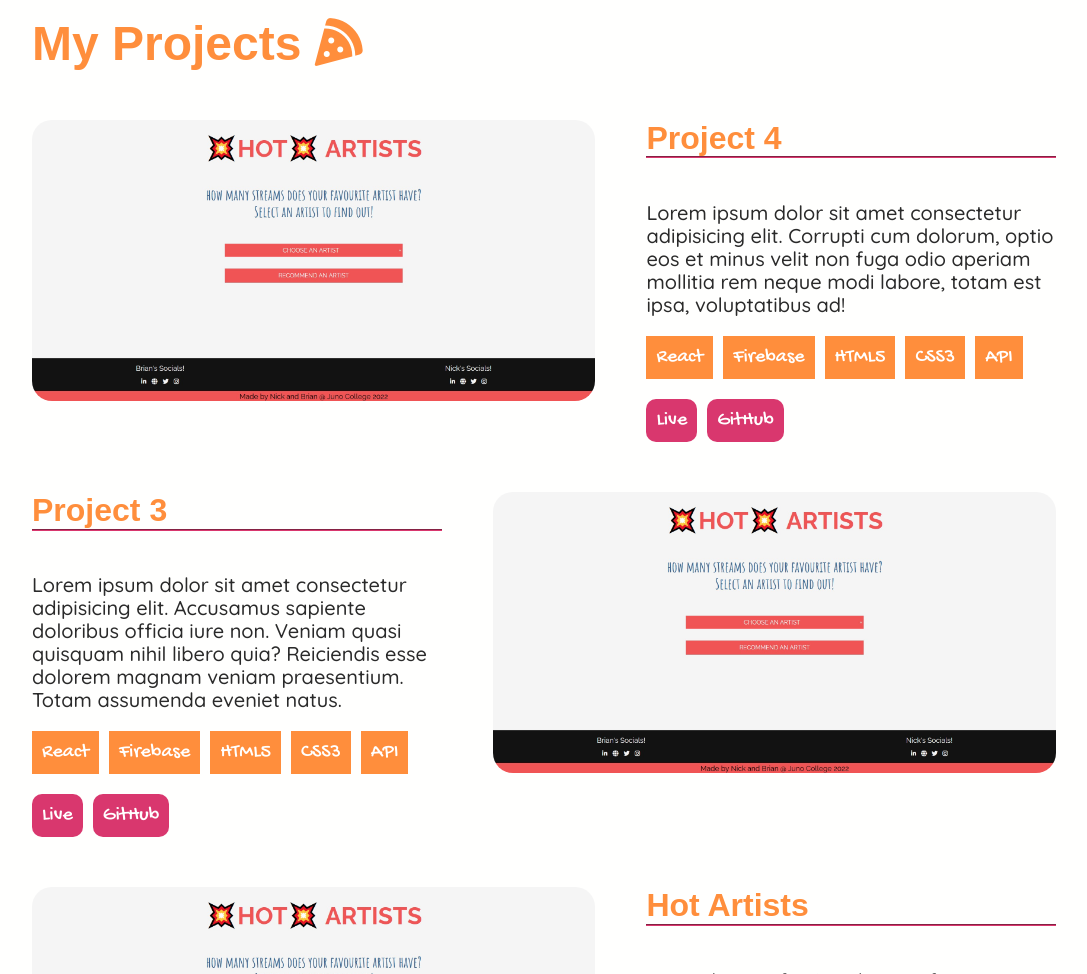
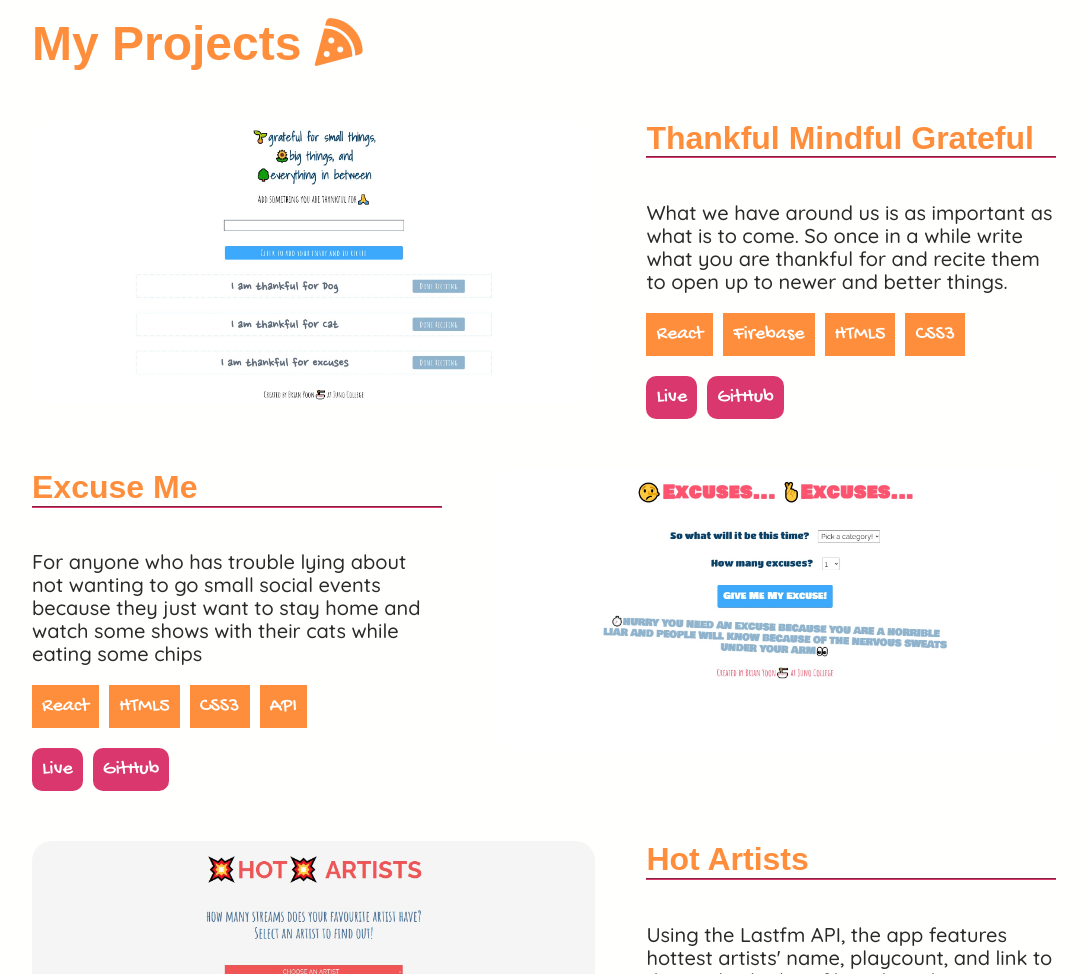
Before and after one commit to BrianYoon91/brian-yoonique-portfolio, a plain HTML site: page index.html in a window 1280 px wide. Shown: the part 2420-3394 px from the top of the page, without its empty margins (96-1183 px from the left). Drawn offline with Linux system fonts and the light colour scheme; a web font is replaced by a local one.

Commit message:
project pictures and favicon updated

```diff
--- a/index.html
+++ b/index.html
@@ -4,8 +4,10 @@
     <meta charset="UTF-8">
     <meta http-equiv="X-UA-Compatible" content="IE=edge">
     <meta name="viewport" content="width=device-width, initial-scale=1.0">
-    <title>Brian Yoon's Portfolio</title>
+    <title>Brian Yoon</title>
+    <link rel="shortcut icon" type="image/png" href="./assets/favIcon.png">
     <link rel="stylesheet" href="./styles/styles.css">
+
 </head>
 <body>
 
@@ -120,20 +122,19 @@
 
                 <div class="projectContainer">
 
-                    <div class="projectImage"><img src="./assets/hotArtistApp.jpg" alt=""></div>
+                    <div class="projectImage"><img src="./assets/thankfulMindfulGrateful.jpg" alt="picture of an app that makes you practice thankfulness"></div>
                     <div class="projectText">
-                        <h4>Project 4</h4>
-                        <p>Lorem ipsum dolor sit amet consectetur adipisicing elit. Corrupti cum dolorum, optio eos et minus velit non fuga odio aperiam mollitia rem neque modi labore, totam est ipsa, voluptatibus ad!</p>
+                        <h4>Thankful Mindful Grateful</h4>
+                        <p>What we have around us is as important as what is to come. So once in a while write what you are thankful for and recite them to open up to newer and better things.</p>
                         <ul class="skills">
                             <li>React</li>
                             <li>Firebase</li>
                             <li>HTML5</li>
                             <li>CSS3</li>
-                            <li>API</li>
                         </ul>
                         <ul class="liveSites">
-                            <li><a href="" target="_blank">Live</a></li>
-                            <li><a href="" target="_blank">GitHub</a></li>
+                            <li><a href="https://thankful-mindful-grateful.netlify.app/" target="_blank">Live</a></li>
+                            <li><a href="https://github.com/BrianYoon91/thankful-journal" target="_blank">GitHub</a></li>
                         </ul>
                     </div>
                 </div>
@@ -141,22 +142,21 @@
                 <div class="projectContainer">
 
                     <div class="projectText">
-                        <h4>Project 3</h4>
-                        <p>Lorem ipsum dolor sit amet consectetur adipisicing elit. Accusamus sapiente doloribus officia iure non. Veniam quasi quisquam nihil libero quia? Reiciendis esse dolorem magnam veniam praesentium. Totam assumenda eveniet natus.</p>
+                        <h4>Excuse Me</h4>
+                        <p>For anyone who has trouble lying about not wanting to go small social events because they just want to stay home and watch some shows with their cats while eating some chips</p>
                         <ul class="skills">
                             <li>React</li>
-                            <li>Firebase</li>
                             <li>HTML5</li>
                             <li>CSS3</li>
                             <li>API</li>
                         </ul>
                         <ul class="liveSites">
-                            <li><a href="" target="_blank">Live</a></li>
-                            <li><a href="" target="_blank">GitHub</a></li>
+                            <li><a href="https://excuse-me.netlify.app/" target="_blank">Live</a></li>
+                            <li><a href="https://github.com/BrianYoon91/brian-yoon-projectThree/tree/production" target="_blank">GitHub</a></li>
                         </ul>
                     </div>
 
-                    <div class="projectImage"><img src="./assets/hotArtistApp.jpg" alt=""></div>
+                    <div class="projectImage"><img src="./assets/excuseMe.jpg" alt="picture of the app called excuse me"></div>
                 </div>
 
                 <div class="projectContainer">
```
Also changed, not shown: assets/excuseMe.jpg (added), assets/favIcon.png (added), assets/thankfulMindfulGrateful.jpg (added).
